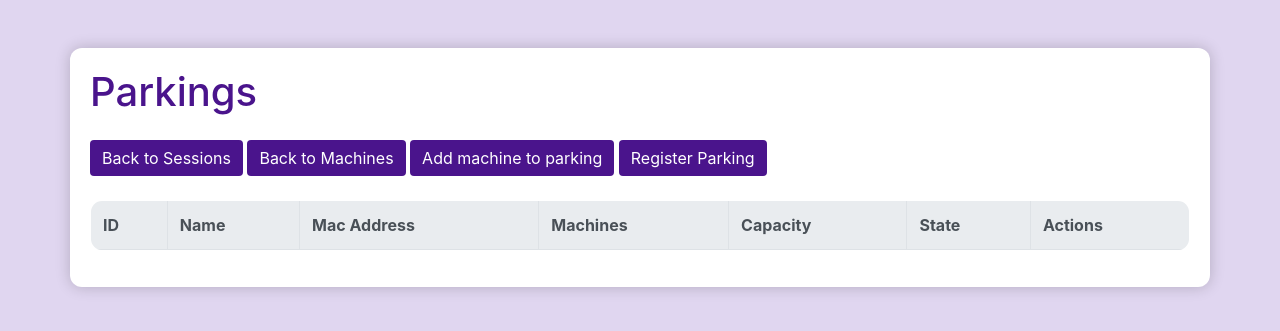
After one commit to Smart-Sharing/web, a Flask app: template templates/parkings.html in a window 1280 px wide. The commit adds this page. Shown: the top 331 px of the page. Run offline with Flask 3, Linux system fonts and the light colour scheme; the template is opened without the code that fills it, so the values that code supplies are empty; some libraries are stand-ins or nearby versions.

Commit message:
add main functionality of parkings page

```diff
--- a/app.py
+++ b/app.py
@@ -211,6 +211,10 @@ def stop_machine():
         return jsonify({'error': 'Invalid request'}), 400
 
     result = api.lock_machine(token, machine_id)
+    if result.get('status'):
+        return jsonify({'message': 'Machine unlocked successfully'})
+    else:
+        return jsonify({'error': 'Failed to unlock machine'}), 500
 
 
 @app.route('/machine/<machine_id>')
@@ -255,7 +259,60 @@ def api_machine(machine_id):
 
 
 # New methods for parking places
+# (tested)
+@app.route('/parkings')
+def parkings():
+    token = get_token()
+    if not token:
+        return redirect(url_for('login'))
+    return render_template('parkings.html')
 
+# (tested)
+@app.route('/get_parkings_data')
+def get_parkings_data():
+    token = get_token()
+    if not token:
+        return jsonify({'error': 'Unauthorized'}), 401
+    parkings_data = api.get_all_parkings(token)
+    print(parkings_data)
+    if parkings_data == "Something went wrong":
+        return jsonify({'error': 'Internal Server Error'}), 500
+    return jsonify({'parkings': parkings_data})
+
+
+# (tested)
+@app.route('/add_machine', methods=['POST'])
+def add_machine():
+    data = request.get_json()
+    machine_id = data.get('machine_id')
+    parking_id = data.get('parking_id')
+    token = get_token()
+    if not token or not machine_id or not parking_id:
+        return jsonify({'error': 'Invalid request'}), 400
+
+    result = api.manualy_add_machine(token, parking_id, machine_id)
+    if result.get('status'):
+        return jsonify({'message': 'Machine unlocked successfully'})
+    else:
+        return jsonify({'error': 'Failed to unlock machine'}), 500
+
+
+# (tested)
+@app.route('/register_parking', methods=['POST'])
+def register_parking():
+    data = request.get_json()
+    name = data.get('name')
+    mac_addr = data.get('mac_addr')
+    capacity = data.get('capacity')
+    token = get_token()
+    if not token or not name or not mac_addr:
+        return jsonify({'error': 'Invalid request'}), 400
+
+    result = api.register_parking(token, name, mac_addr, capacity)
+    if result.get('status'):
+        return jsonify({'message': 'Machine unlocked successfully'})
+    else:
+        return jsonify({'error': 'Failed to unlock machine'}), 500
 
 
 if __name__ == '__main__':
--- a/templates/index.html
+++ b/templates/index.html
@@ -91,6 +91,7 @@
     <div class="container mt-5">
         <h1>Сессии</h1>
         <a href="/machines" class="btn btn-primary mb-4">К машинам</a>
+        <a href="/parkings" class="btn btn-primary mb-4">К парковкам</a>
         <table id="session-table" class="table table-hover">
             <thead>
                 <tr>
--- a/templates/machines.html
+++ b/templates/machines.html
@@ -53,6 +53,7 @@
     <div class="container mt-5">
         <h1 class="mb-4">Warehouse Machines</h1>
         <a href="/" class="btn btn-primary mb-4">Back to Sessions</a>
+        <a href="/parkings" class="btn btn-primary mb-4">Back to Parkings</a>
         <a href="#" class="btn btn-primary mb-4" data-toggle="modal" data-target="#userModal">Find for parking</a>
         <button type="button" class="btn btn-primary mb-4" data-dismiss="modal" onclick="resetFinding()">Back to all parkings</button>
         <table id="machine-table" class="table table-striped table-bordered">
--- /dev/null
+++ b/templates/parkings.html
@@ -0,0 +1,220 @@
+<!DOCTYPE html>
+<html lang="en">
+<head>
+    <meta charset="UTF-8">
+    <meta name="viewport" content="width=device-width, initial-scale=1.0">
+    <title>Машины</title>
+    <link rel="stylesheet" href="https://stackpath.bootstrapcdn.com/bootstrap/4.5.2/css/bootstrap.min.css">
+    <style>
+        body {
+            background-color: #e0d6f0; /* Light purple background */
+            color: #4a148c; /* Dark purple text color */
+        }
+        .container {
+            background-color: #ffffff; /* White background for the container */
+            border-radius: 12px; /* Rounded corners for the container */
+            padding: 20px;
+            box-shadow: 0 0 15px rgba(0, 0, 0, 0.2); /* Shadow for depth */
+        }
+        table {
+            border-radius: 12px;
+            overflow: hidden;
+            background-color: #ffffff;
+        }
+        table thead th{
+            background-color: #4a148c; /* Dark purple header */
+            color: #ffffff;
+	    border: none; /* White text color */
+        }
+        tbody tr {
+            transition: background-color 0.3s; /* Smooth transition for hover effect */
+        }
+        tbody tr:hover {
+            background-color: #d1c4e9; /* Light purple hover effect */
+        }
+        .btn-primary {
+            background-color: #4a148c; /* Dark purple button */
+            border: none;
+        }
+        .btn-primary:hover {
+            background-color: #6a1b9a; /* Lighter purple on hover */
+        }
+        @media (max-width: 576px) {
+            .container {
+                padding: 10px; /* Reduce padding on smaller screens */
+            }
+            table {
+                font-size: 14px; /* Smaller font size for table on small screens */
+            }
+        }
+    </style>
+</head>
+<body>
+    <div class="container mt-5">
+        <h1 class="mb-4">Parkings</h1>
+        <a href="/" class="btn btn-primary mb-4">Back to Sessions</a>
+        <a href="/machines" class="btn btn-primary mb-4">Back to Machines</a>
+        <a href="#" class="btn btn-primary mb-4" data-toggle="modal" data-target="#machineModal">Add machine to parking</a>
+        <a href="#" class="btn btn-primary mb-4" data-toggle="modal" data-target="#parkingModal">Register Parking</a>
+        <table id="parkings-table" class="table table-striped table-bordered">
+            <thead class="thead-light"> <!-- Changed to thead-light for a lighter header -->
+                <tr>
+                    <th scope="col">ID</th>
+                    <th scope="col">Name</th>
+                    <th scope="col">Mac Address</th>
+                    <th scope="col">Machines</th>
+                    <th scope="col">Capacity</th>
+                    <th scope="col">State</th>
+                    <th scope="col">Actions</th>
+                </tr>
+            </thead>
+            <tbody>
+                <!-- Data will be loaded dynamically -->
+            </tbody>
+        </table>
+    </div>
+
+    <!-- Модальное окно -->
+    <div class="modal fade" id="machineModal" tabindex="-1" aria-labelledby="userModalLabel" aria-hidden="true">
+        <div class="modal-dialog">
+            <div class="modal-content">
+                <div class="modal-header">
+                    <h5 class="modal-title" id="userModalLabel">Add machine to parking</h5>
+                    <button type="button" class="close" data-dismiss="modal" aria-label="Close">
+                    </button>
+                </div>
+                <div class="modal-body">
+                    <div class="form-group">
+                        <label for="parkingId">Parking ID</label>
+                        <input type="text" class="form-control" id="parkingId" name="parkingId" required>
+                    </div>
+                    <div class="form-group">
+                        <label for="machineId">Machine ID</label>
+                        <input type="text" class="form-control" id="machineId" name="machineId" required>
+                    </div>
+                </div>
+                <div class="modal-footer">
+                    <button type="button" class="btn btn-secondary" data-dismiss="modal">Close</button>
+                    <button type="button" class="btn btn-primary" data-dismiss="modal" onclick="addMachineToParking()">Submit</button>
+                </div>
+            </div>
+        </div>
+    </div>
+
+    <!-- Модальное окно -->
+    <div class="modal fade" id="parkingModal" tabindex="-1" aria-labelledby="userModalLabel" aria-hidden="true">
+        <div class="modal-dialog">
+            <div class="modal-content">
+                <div class="modal-header">
+                    <h5 class="modal-title" id="userModalLabel">Register Parking</h5>
+                    <button type="button" class="close" data-dismiss="modal" aria-label="Close">
+                    </button>
+                </div>
+                <div class="modal-body">
+                    <div class="form-group">
+                        <label for="parkingName">Name</label>
+                        <input type="text" class="form-control" id="parkingName" name="parkingName" required>
+                    </div>
+                    <div class="form-group">
+                        <label for="parkingMacAddr">Mac Address</label>
+                        <input type="text" class="form-control" id="parkingMacAddr" name="parkingMacAddr" required>
+                    </div>
+                    <div class="form-group">
+                        <label for="parkingCapacity">Capacity (if empty or "0" - Unlimited)</label>
+                        <input type="text" class="form-control" id="parkingCapacity" name="parkingCapacity" required>
+                    </div>
+                </div>
+                <div class="modal-footer">
+                    <button type="button" class="btn btn-secondary" data-dismiss="modal">Close</button>
+                    <button type="button" class="btn btn-primary" data-dismiss="modal" onclick="registerParking()">Submit</button>
+                </div>
+            </div>
+        </div>
+    </div>
+
+    <!-- Include jQuery and Bootstrap JS -->
+    <script src="https://code.jquery.com/jquery-3.5.1.min.js"></script>
+    <script src="https://stackpath.bootstrapcdn.com/bootstrap/4.5.2/js/bootstrap.min.js"></script>
+    <script>
+        function updateParkingData() {
+            $.ajax({
+                url: '/get_parkings_data',
+                type: 'GET',
+                success: function(response) {
+                    if (response.error) {
+                        alert('Error: ' + response.error);
+                        return;
+                    }
+                    var parkingsTableBody = $('#parkings-table tbody');
+                    parkingsTableBody.empty();
+                    response.parkings.forEach(function(parking) {
+                        var row = '<tr>' +
+                            '<td>' + parking.id + '</td>' +
+                            '<td>' + parking.name + '</td>' +
+                            '<td>' + parking.mac_addr + '</td>' +
+                            '<td>' + parking.machines + '</td>' +
+                            '<td>' + (parking.capacity == 0 ? 'Unlimited' : parking.capacity) + '</td>' +
+                            '<td>' + parking.state + '</td>' +
+                            '<td>' + 'add_actions' + '</td>' +
+                            '</tr>';
+                        parkingsTableBody.append(row);
+                    });
+                },
+                error: function(xhr, status, error) {
+                    console.error('AJAX Error:', status, error);
+                }
+            });
+        }
+
+        updateParkingData();
+        var timer = setInterval(updateParkingData, 3000);
+
+        function addMachineToParking() {
+            parking_id = document.getElementById('parkingId').value
+            machine_id = document.getElementById('machineId').value
+
+            $.ajax({
+                url: '/add_machine',
+                type: 'POST',
+                data: JSON.stringify({machine_id: machine_id, parking_id: parking_id}),
+                contentType: "application/json",
+                success: function(response) {
+                    if (response.error) {
+                        alert('Error: ' + response.error);
+                        return;
+                    }
+
+                    console.info('Add new machine (parking_id, machine_id)', parking_id, machine_id)
+                },
+                error: function(xhr, status, error) {
+                    console.error('AJAX Error:', status, error);
+                }
+            });
+        }
+
+        function registerParking() {
+            parking_name = document.getElementById('parkingName').value
+            mac_addr = document.getElementById('parkingMacAddr').value
+            capacity = document.getElementById('parkingCapacity').value
+
+            $.ajax({
+                url: '/register_parking',
+                type: 'POST',
+                data: JSON.stringify({name: parking_name, mac_addr: mac_addr, capacity: capacity}),
+                contentType: "application/json",
+                success: function(response) {
+                    if (response.error) {
+                        alert('Error: ' + response.error);
+                        return;
+                    }
+
+                    console.info('Add new parking (name, mac_addr)', parking_name, mac_addr)
+                },
+                error: function(xhr, status, error) {
+                    console.error('AJAX Error:', status, error);
+                }
+            });
+        }
+    </script>
+</body>
+</html>
```
Also changed, not shown: api.py (+11 -8 lines).
